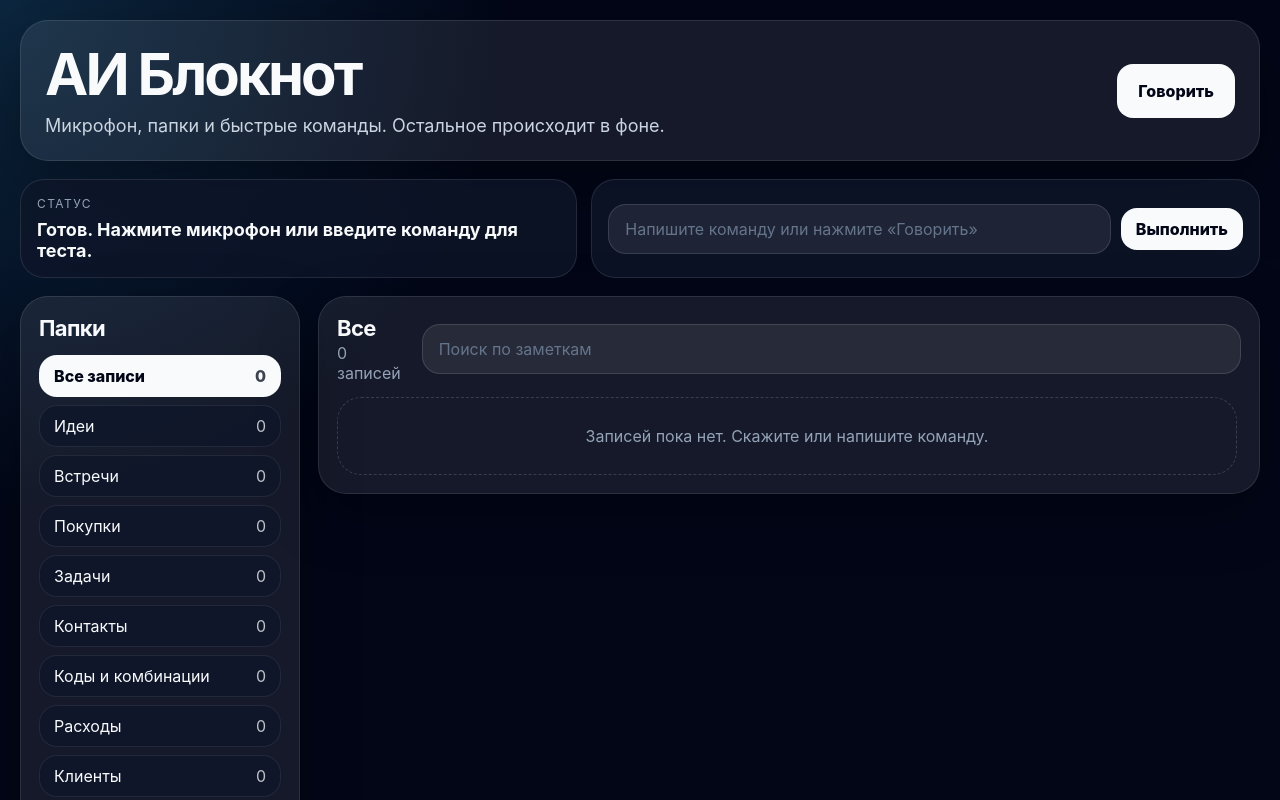
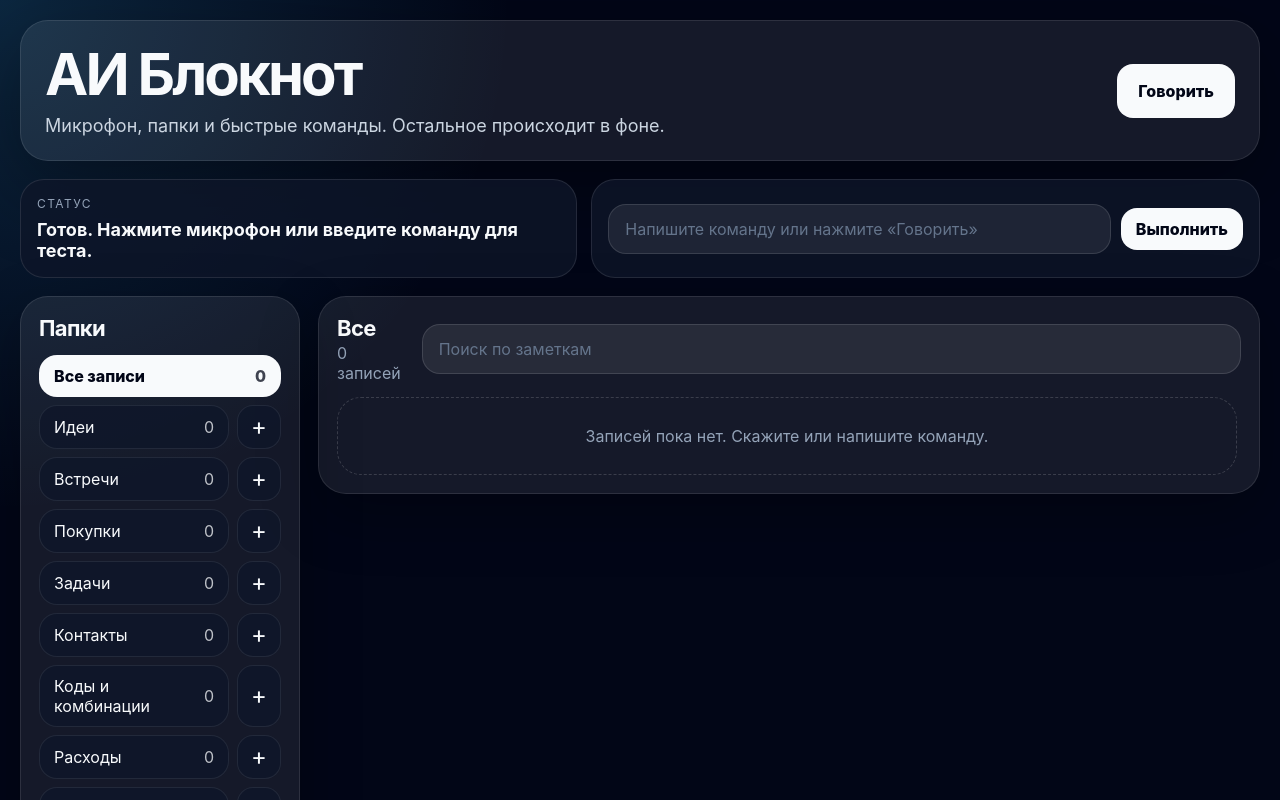
Before and after one commit to byrakov12345-hue/voice-notebook-vercel, a React (Vite) app: page / in a window 1280 px wide. Shown: the top 800 px of the page. Built offline with nearby package versions, Linux system fonts and the light colour scheme.

Commit message:
Add inline expandable folder lists

```diff
--- a/src/App.jsx
+++ b/src/App.jsx
@@ -798,6 +798,7 @@ export default function App() {
   const [status, setStatus] = useState('Готов. Нажмите микрофон или введите команду для теста.');
   const [listening, setListening] = useState(false);
   const [suggestedFolder, setSuggestedFolder] = useState('');
+  const [expandedFolders, setExpandedFolders] = useState({});
   const useAI = true;
   const recognitionRef = useRef(null);
   const lastCommandRef = useRef({ text: '', at: 0 });
@@ -829,6 +830,10 @@ export default function App() {
     setQuery('');
     setSuggestedFolder('');
     setStatusVoice(`Открыта папка ${folderName}.`, voice);
+  }
+
+  function toggleFolderExpand(folderName) {
+    setExpandedFolders(prev => ({ ...prev, [folderName]: !prev[folderName] }));
   }
 
   function deleteNoteNow(note) {
@@ -1185,8 +1190,42 @@ export default function App() {
           <h2>Папки</h2>
           <button className={selectedFolder === 'Все' ? 'folder active' : 'folder'} onClick={() => setSelectedFolder('Все')}>Все записи <span>{data.notes.length}</span></button>
           {data.folders.map(folder => {
-            const count = data.notes.filter(n => n.folder === folder.name).length;
-            return <button key={folder.id} className={selectedFolder === folder.name ? 'folder active' : 'folder'} onClick={() => setSelectedFolder(folder.name)}>{folder.name}<span>{count}</span></button>;
+            const folderNotes = [...data.notes]
+              .filter(n => n.folder === folder.name)
+              .sort((a, b) => new Date(b.createdAt) - new Date(a.createdAt));
+            const count = folderNotes.length;
+            const expanded = Boolean(expandedFolders[folder.name]);
+            return (
+              <div key={folder.id} className="folder-block">
+                <div className={selectedFolder === folder.name ? 'folder-row active' : 'folder-row'}>
+                  <button className={selectedFolder === folder.name ? 'folder folder-trigger active' : 'folder folder-trigger'} onClick={() => setSelectedFolder(folder.name)}>
+                    {folder.name}
+                    <span>{count}</span>
+                  </button>
+                  <button
+                    className="folder-expand"
+                    onClick={() => toggleFolderExpand(folder.name)}
+                    aria-label={expanded ? `Свернуть папку ${folder.name}` : `Развернуть папку ${folder.name}`}
+                  >
+                    {expanded ? '−' : '+'}
+                  </button>
+                </div>
+                {expanded ? (
+                  <div className="folder-notes">
+                    {folderNotes.length ? folderNotes.map(note => (
+                      <button
+                        key={note.id}
+                        className={selectedId === note.id ? 'folder-note-item active' : 'folder-note-item'}
+                        onClick={() => openNote(note)}
+                      >
+                        <span className="folder-note-title">{note.title}</span>
+                        <small>{formatDate(note.createdAt)}</small>
+                      </button>
+                    )) : <div className="folder-note-empty">В этой папке пока нет записей</div>}
+                  </div>
+                ) : null}
+              </div>
+            );
           })}
           <div className="folder-tools">
             <button
--- a/src/styles.css
+++ b/src/styles.css
@@ -42,6 +42,17 @@ button.big { min-height: 54px; padding: 14px 20px; font-weight: 800; }
 .folder { width: 100%; display: flex; justify-content: space-between; align-items: center; margin-bottom: 8px; text-align: left; border-radius: 18px; background: rgba(15,23,42,0.78); }
 .folder.active { background: #f8fafc; color: #020617; font-weight: 800; }
 .folder span { opacity: .75; }
+.folder-block { margin-bottom: 8px; }
+.folder-row { display: grid; grid-template-columns: minmax(0,1fr) 44px; gap: 8px; align-items: stretch; }
+.folder-row.active .folder-expand { background: #f8fafc; color: #020617; }
+.folder-trigger { margin-bottom: 0; }
+.folder-expand { border-radius: 16px; background: rgba(15,23,42,0.78); font-size: 24px; line-height: 1; padding: 0; min-height: 44px; }
+.folder-notes { margin: 8px 0 0 10px; padding-left: 10px; border-left: 1px solid rgba(255,255,255,0.12); display: grid; gap: 6px; }
+.folder-note-item { width: 100%; text-align: left; display: flex; justify-content: space-between; gap: 10px; align-items: center; border-radius: 14px; background: rgba(15,23,42,0.58); padding: 10px 12px; }
+.folder-note-item.active { background: rgba(248,250,252,0.18); border: 1px solid rgba(248,250,252,0.25); }
+.folder-note-title { overflow: hidden; text-overflow: ellipsis; white-space: nowrap; }
+.folder-note-item small { color: #94a3b8; white-space: nowrap; }
+.folder-note-empty { color: #94a3b8; padding: 8px 4px; font-size: 14px; }
 .folder-tools { display: grid; gap: 8px; margin-top: 12px; }
 .notes-head { display: flex; justify-content: space-between; gap: 14px; align-items: center; margin-bottom: 14px; }
 .notes-head h2 { margin-bottom: 2px; }
```
